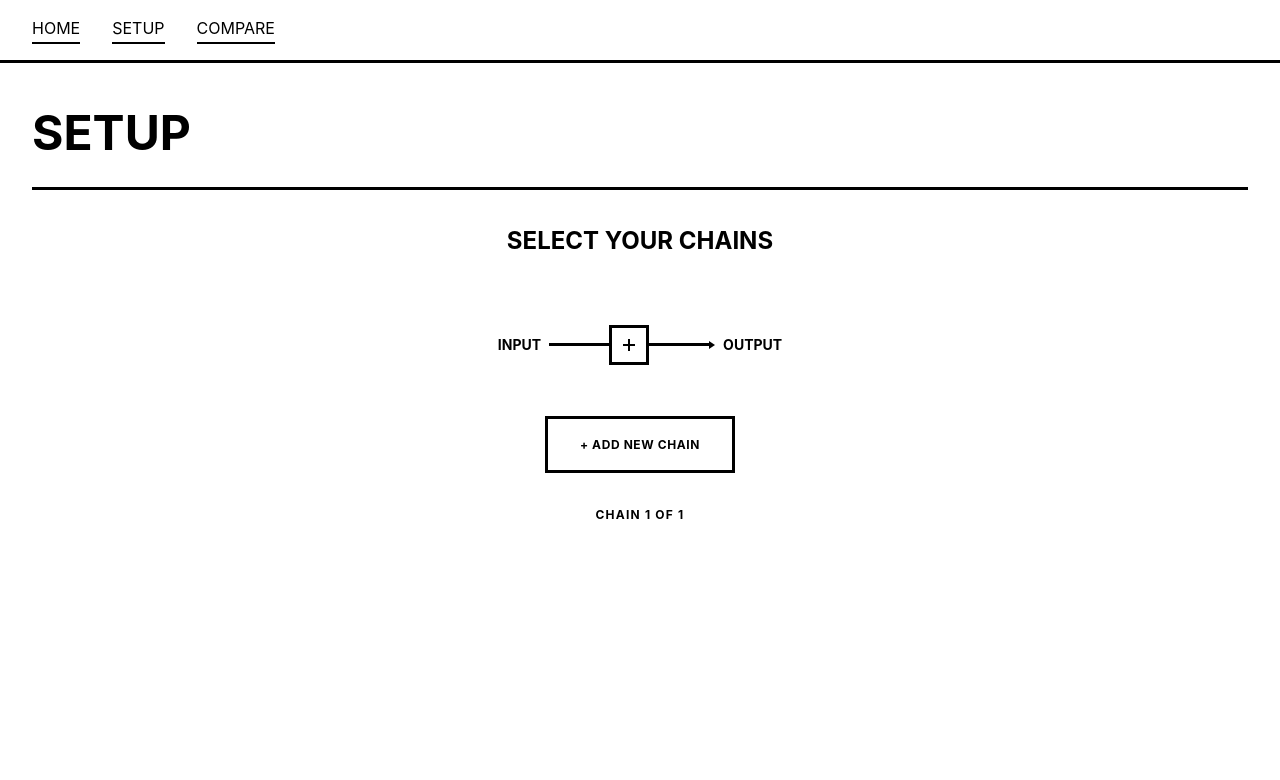
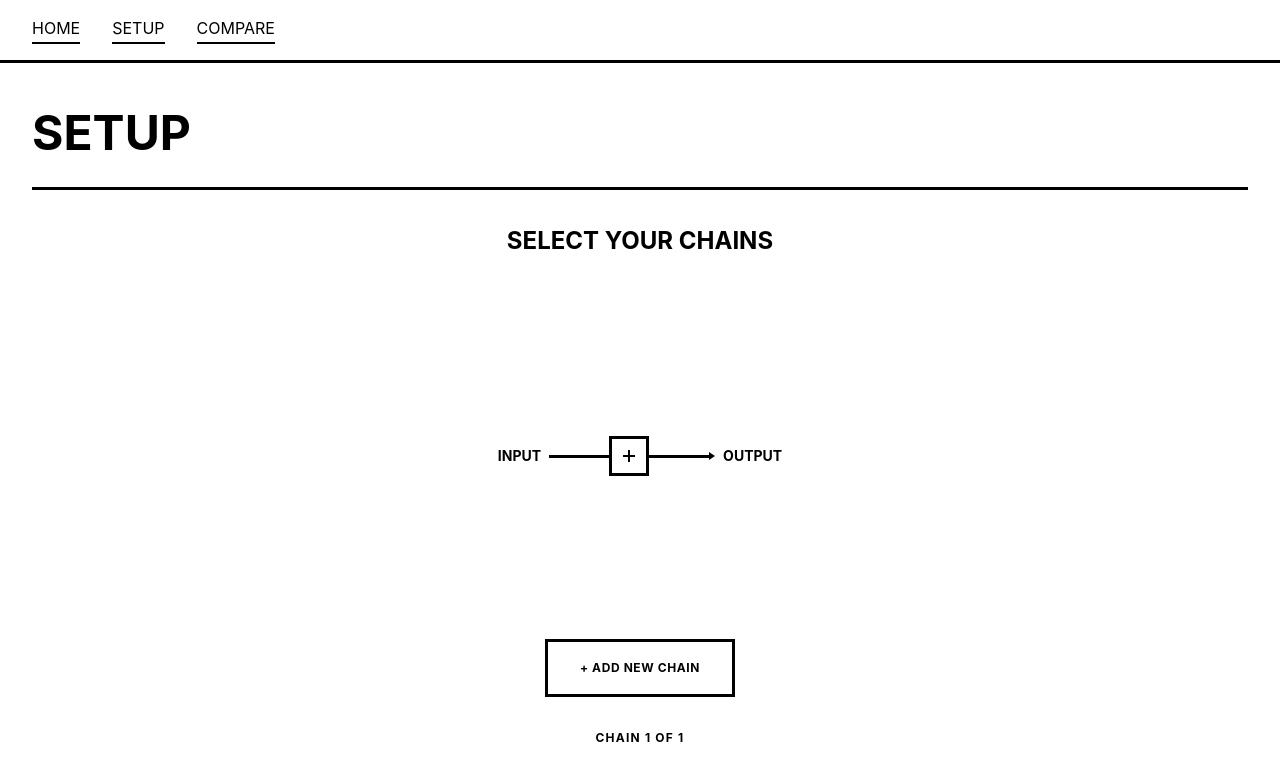
Before and after one commit to frvnkliu/chainalign, a React (Vite) app in the folder client/: page /setup in a window 1280 px wide. Shown: the top 780 px of the page. Built offline with nearby package versions, Linux system fonts and the light colour scheme.

Commit message:
managed to make flexbox work

```diff
--- a/client/src/components/MultiChainSelector.css
+++ b/client/src/components/MultiChainSelector.css
@@ -1,9 +1,10 @@
 .multi-chain-selector {
-  width: 100%;
-  height: 100%;
   display: flex;
+  flex: 1 1 0%;
   flex-direction: column;
   align-items: center;
+  min-height: 0;
+  overflow: hidden;
 }
 
 .multi-chain-selector__heading {
@@ -15,7 +16,7 @@
 
 .multi-chain-selector__viewport {
   width: 100%;
-  flex: 1;
+  flex: 1 1 0%;
   overflow: hidden;
   display: flex;
   flex-direction: column;
--- a/client/src/components/MultiChainSelector.tsx
+++ b/client/src/components/MultiChainSelector.tsx
@@ -91,13 +91,10 @@ export default function MultiChainSelector({
       visibleIndices.push(i);
     }
 
-    // Add "add chain" indicator if we're viewing the last chain
-    const showAddIndicator = activeChainIndex >= chains.length - 2;
-
-    return { visibleIndices, showAddIndicator };
+    return visibleIndices ;
   };
 
-  const { visibleIndices, showAddIndicator } = getVisibleChains();
+  const visibleIndices = getVisibleChains();
 
   // Calculate opacity based on distance from active chain
   const getOpacity = (index: number) => {
@@ -147,14 +144,12 @@ export default function MultiChainSelector({
       </div>
 
       <div className="multi-chain-selector__add-area">
-        {showAddIndicator && (
         <div
           className="multi-chain-selector__add-indicator"
           onClick={handleAddChain}
         >
           <div className="multi-chain-selector__add-text">+ Add New Chain</div>
         </div>
-        )}
       </div>
 
       <div className="multi-chain-selector__counter-area">
--- a/client/src/index.css
+++ b/client/src/index.css
@@ -24,6 +24,10 @@ a {
 a:hover {
   background: black;
   color: white;
+}
+
+main {
+  display: flex;
 }
 
 /* Chain Node Animations */
--- a/client/src/pages/Setup.tsx
+++ b/client/src/pages/Setup.tsx
@@ -12,7 +12,11 @@ const AVAILABLE_MODELS = [
 
 export default function Setup() {
   return (
-    <div>
+    <div style={{
+      flex: '1',
+      display: 'flex',
+      flexDirection: 'column'   // <-- add this
+    }}>
       <h1 style={{
         fontSize: '3rem',
         fontWeight: 'bold',
@@ -20,6 +24,7 @@ export default function Setup() {
         textTransform: 'uppercase',
         borderBottom: '3px solid black',
         paddingBottom: '1rem',
+        display: 'block'
       }}>
         Setup
       </h1>
```
Lines whose indentation alone changed are shown as unchanged.
